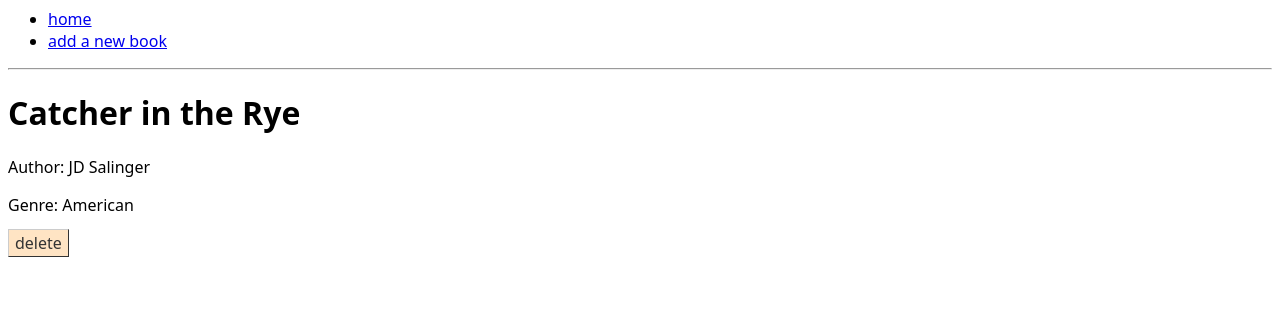
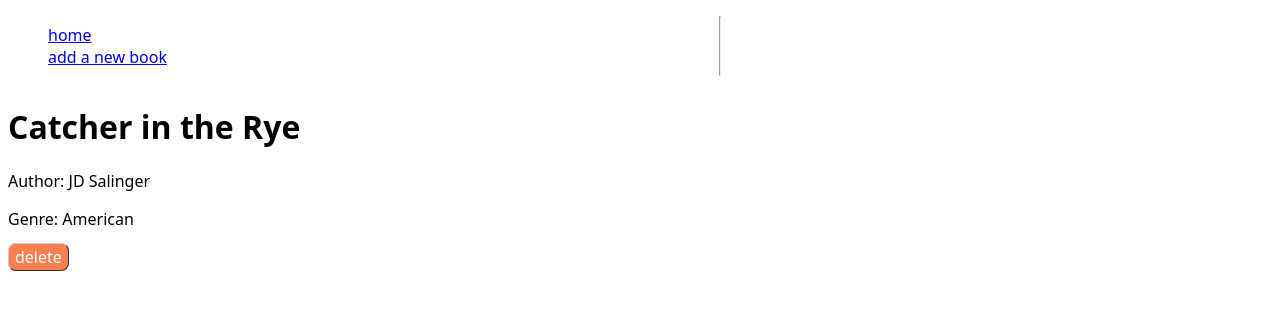
Before and after one commit to dieeer/week3_weekendhw, a Flask app: page /books/0 in a window 1280 px wide. Shown: the top 310 px of the page. Run offline with Flask 2, Linux system fonts and the light colour scheme.

Commit message:
starting css work

```diff
--- a/static/style.css
+++ b/static/style.css
@@ -5,11 +5,26 @@ html {
 
 #button {
     text-decoration: none;
-    background-color: bisque;
-    color: #333333;
+    background-color: coral;
+    color: #fff;
     padding: 2px 6px 2px 6px;
     border-top: 1px solid #CCCCCC;
     border-right: 1px solid #333333;
     border-bottom: 1px solid #333333;
     border-left: 1px solid #CCCCCC;
+    border-radius: 8px;
 }
+
+header > nav {
+    flex-direction: row;
+    display: flex; /* Use flexbox to layout the li elements horizontally */
+}
+
+header > nav > ul > li  {
+    width: auto;
+    list-style-type: none;
+    flex: row;
+    align-items: left;
+    align-items: flex-start;
+    text-align: start;
+}
--- a/templates/base.html
+++ b/templates/base.html
@@ -4,11 +4,15 @@
       <title>{{ title }} - library</title>
     </head>
     <body>
+    <header>
+        <nav>
         <ul>
           <li><a href="/">home</a></li>
           <li><a href="/new">add a new book</a></li>
         </ul>
         <hr>
+    </nav>
+    </header>
         {% block content %}{% endblock %}
     </body>
 </html>
--- a/templates/index.html
+++ b/templates/index.html
@@ -10,10 +10,10 @@
         <li>
             <a href="/books/{{ books.index(book)}}"><p>{{book.book_title}}</p></a>
             <p>{{book.author}}</p><p> {{book.genre}}</p>
-            {% if book.checked_in == False %}
+            <!-- {% if book.checked_in == False %}
             <span> checked in: yes</span>
             {% endif %}
-            <span> checked in: no</span>
+            <span> checked in: no</span> -->
         </li>
     </ul>
     {% endfor %}
```
